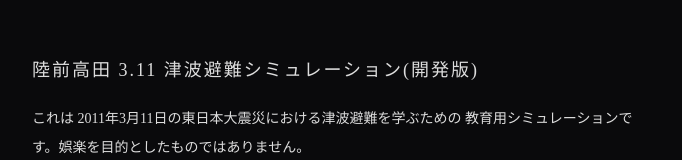
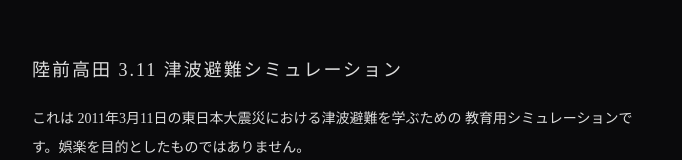
Before and after one commit to rimone0511/rikuzentakata-311-sim, a plain HTML site: page index.html in a window 1280 px wide. Shown: the part 146-306 px from the top of the page, without its empty margins (298-980 px from the left). Drawn offline with nearby package versions, Linux system fonts and the light colour scheme; no server answers.

Commit message:
公開前の仕上げ(開発版表記を除去、相談方針の記録)
Co-Authored-By: Claude Fable 5 <noreply@anthropic.com>

```diff
--- a/index.html
+++ b/index.html
@@ -3,7 +3,7 @@
 <head>
 <meta charset="utf-8">
 <meta name="viewport" content="width=device-width, initial-scale=1">
-<title>陸前高田 3.11 津波避難シミュレーション(開発中)</title>
+<title>陸前高田 3.11 津波避難シミュレーション</title>
 <style>
   html, body { margin: 0; height: 100%; overflow: hidden; background: #1a1a1a; }
   #app { width: 100%; height: 100%; }
@@ -112,7 +112,7 @@
 
 <div id="notice">
   <div class="box">
-    <h1>陸前高田 3.11 津波避難シミュレーション(開発版)</h1>
+    <h1>陸前高田 3.11 津波避難シミュレーション</h1>
     <p>
       これは 2011年3月11日の東日本大震災における津波避難を学ぶための
       教育用シミュレーションです。娯楽を目的としたものではありません。<br>
```
Also changed, not shown: 1 other file.
